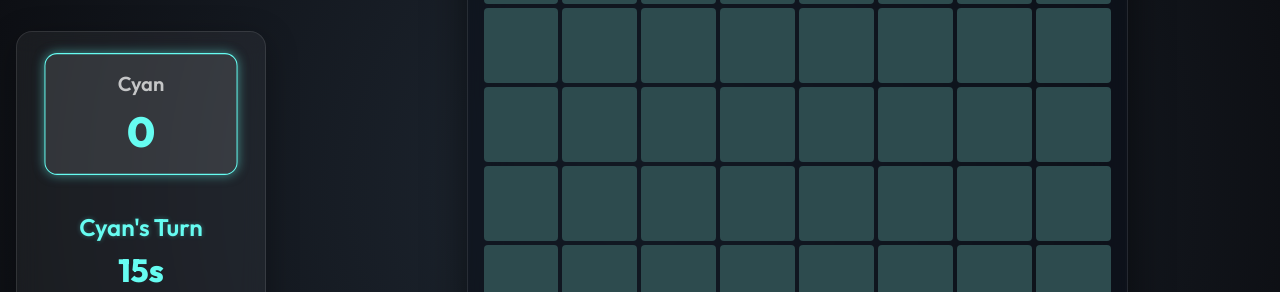
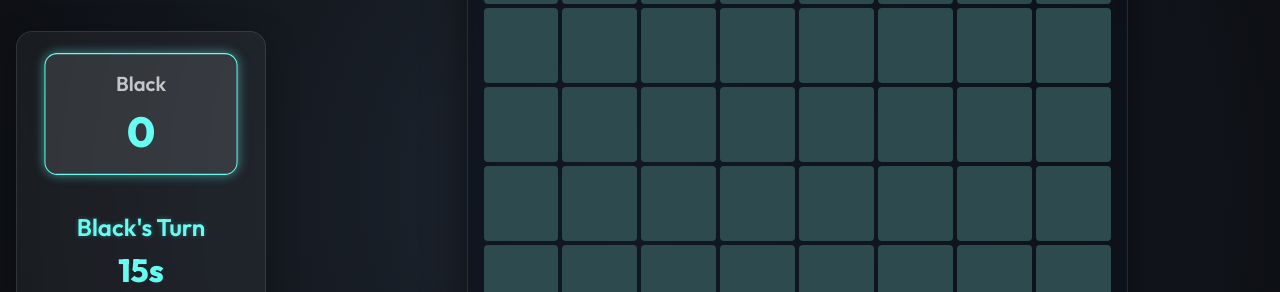
Before and after one commit to Rinika-Codes/Offline_Mindsweeper, a React (Vite) app: page / in a window 1280 px wide. Shown: the part 211-503 px from the top of the page. Built offline with nearby package versions, Linux system fonts and the light colour scheme.

Commit message:
Revert Cyan coins back to Black to meet explicit user requirement

```diff
--- a/src/App.jsx
+++ b/src/App.jsx
@@ -141,13 +141,13 @@ function App() {
       <div className="game-layout">
         <div className="scoreboard">
           <div className={`player-score ${currentPlayer === PLAYER_B && !gameOver ? 'active' : ''}`}>
-            <span className="player-label">Cyan</span>
+            <span className="player-label">Black</span>
             <span className="score-value">{scores.black}</span>
           </div>
           <div className="turn-indicator">
             {!gameOver ? (
               <>
-                <div>{currentPlayer === PLAYER_B ? 'Cyan' : 'White'}'s Turn</div>
+                <div>{currentPlayer === PLAYER_B ? 'Black' : 'White'}'s Turn</div>
                 <div className="timer" style={{ color: timeLeft <= 5 ? '#ff4b4b' : 'var(--text-highlight)' }}>
                   {timeLeft}s
                 </div>
@@ -193,7 +193,7 @@ function App() {
             <div className="winner-text">
               {winner === 'DRAW'
                 ? "It's a Draw!"
-                : `${winner === PLAYER_B ? 'Cyan' : 'White'} Wins!`}
+                : `${winner === PLAYER_B ? 'Black' : 'White'} Wins!`}
             </div>
             <p className="final-score-text">Final Score: {scores.black} - {scores.white}</p>
             <button className="restart-btn" onClick={restartGame}>Play Again</button>
--- a/src/index.css
+++ b/src/index.css
@@ -10,8 +10,8 @@
   --cell-border: rgba(255, 255, 255, 0.08);
   --neon-glow: 0 0 10px rgba(102, 252, 241, 0.5);
 
-  --piece-black-gradient: radial-gradient(circle at 30% 30%, #a6fffb 0%, #00e0d1 50%, #008a80 100%);
-  --piece-black-shadow: 0 5px 12px rgba(0, 0, 0, 0.8), 0 0 15px rgba(102, 252, 241, 0.5), inset 0 2px 5px rgba(255, 255, 255, 0.8);
+  --piece-black-gradient: radial-gradient(circle at 30% 30%, #333333 0%, #000000 60%);
+  --piece-black-shadow: 0 5px 12px rgba(0, 0, 0, 0.9), inset 0 2px 5px rgba(255, 255, 255, 0.15);
 
   --piece-white-gradient: radial-gradient(circle at 30% 30%, #ffffff 0%, #e6e6e6 60%, #b3b3b3 100%);
   --piece-white-shadow: 0 5px 12px rgba(0, 0, 0, 0.4), 0 0 0 2px rgba(255, 255, 255, 0.8), inset 0 -2px 6px rgba(0, 0, 0, 0.15);
```
